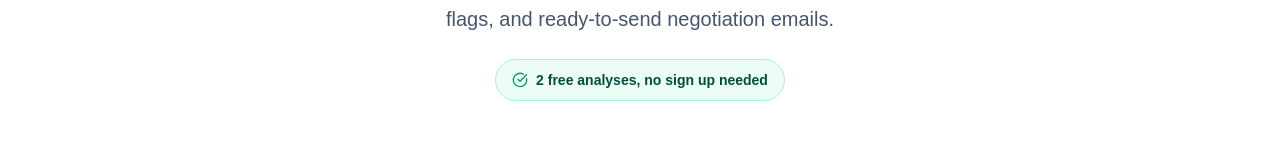
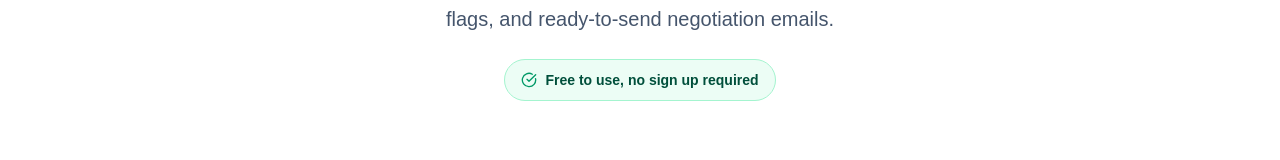
Before and after one commit to Boomchakalala/Dealcheck, a Next.js app: page / in a window 1280 px wide. Shown: the part 365-525 px from the top of the page. Built offline with nearby package versions, Linux system fonts and the light colour scheme.

Commit message:
Sandbox autosave

```diff
--- a/src/app/page.tsx
+++ b/src/app/page.tsx
@@ -32,7 +32,8 @@ export default function ChatPage() {
   useEffect(() => {
     const count = parseInt(localStorage.getItem('dealcheck_trial_count') || '0')
     setTrialCount(count)
-    if (count >= 2) {
+    // Set a high limit (100) so users can use freely without being prompted
+    if (count >= 100) {
       setHasTriedBefore(true)
     }
   }, [])
@@ -215,7 +216,7 @@ export default function ChatPage() {
                 </p>
                 <div className="inline-flex items-center gap-2 px-4 py-2.5 rounded-full bg-emerald-50 border border-emerald-200">
                   <CheckCircle className="w-4 h-4 text-emerald-600" />
-                  <span className="text-sm font-semibold text-emerald-900">{trialCount === 0 ? '2 free analyses, no sign up needed' : `${2 - trialCount} free ${2 - trialCount === 1 ? 'analysis' : 'analyses'} remaining`}</span>
+                  <span className="text-sm font-semibold text-emerald-900">Free to use, no sign up required</span>
                 </div>
               </div>
             </div>
```
